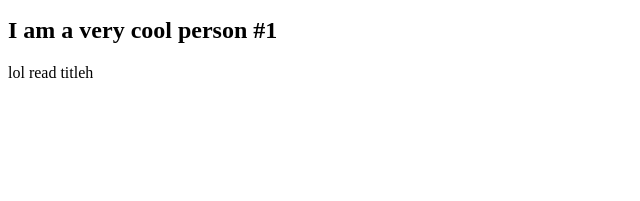
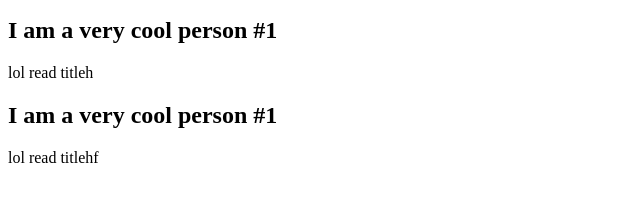
Before and after one commit to davidmcfar/Week4_ReviewBuild, a plain HTML site: page index.html in a window 1280 px wide. Shown: the part 127-328 px from the top of the page, without its empty margins (0-640 px from the left). Drawn offline with Linux system fonts and the light colour scheme.

Commit message:
added stuff

```diff
--- a/index.html
+++ b/index.html
@@ -10,5 +10,9 @@
  	<h2>I am a very cool person #1</h2>
  	<p>lol read titleh</p>
  </section>
+  <section id="cfarlane">
+ 	<h2>I am a very cool person #1</h2>
+ 	<p>lol read titlehf</p>
+ </section>
 </body>
 </html>
```
Also changed, not shown: 2 other files.
